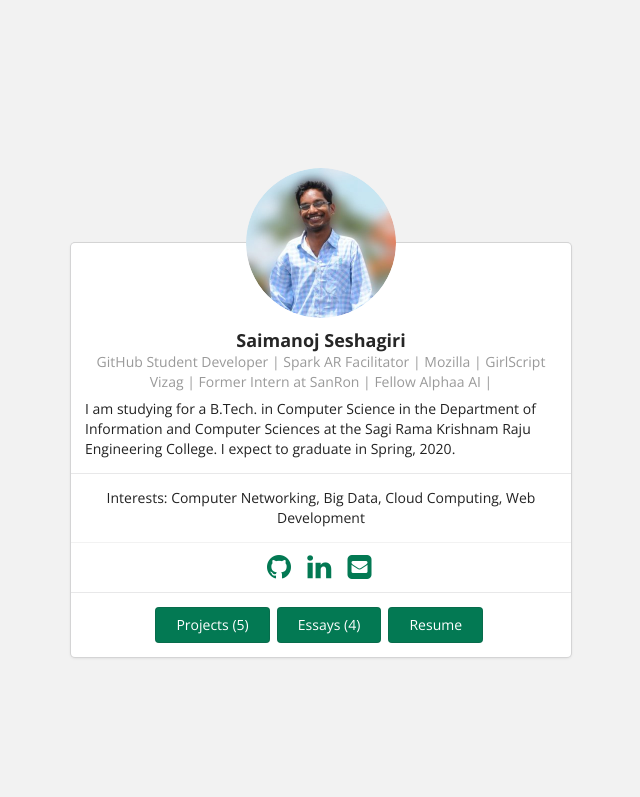
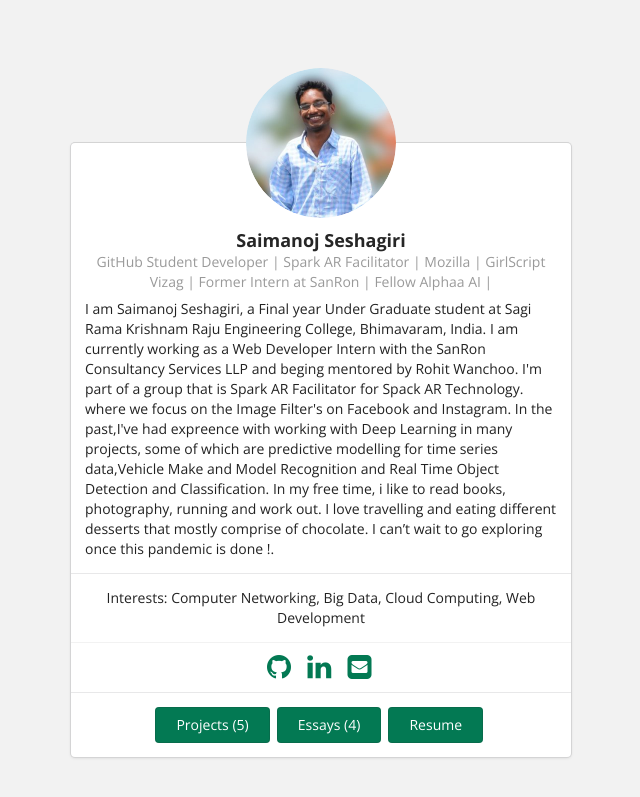
Before and after one commit to saimanoj75/saimanoj75kumar, a Jekyll site: the page built from index.html, in a window 1280 px wide. Shown: the top 797 px of the page, without its empty margins (319-959 px from the left). Built offline with Jekyll 4.4.1, drawn with Linux system fonts in a browser that asks for light colours.

Commit message:
Update bio.json

```diff
--- a/_data/bio.json
+++ b/_data/bio.json
@@ -5,7 +5,14 @@
     "picture": "https://saimanoj75.github.io/images/sai.jpg",
     "email": "saimanojseshagiri3@gmail.com",
     "phone": "950-595-5568",
-    "summary": "I am studying for a B.Tech. in Computer Science in the Department of Information and Computer Sciences at the Sagi Rama Krishnam Raju Engineering College. I expect to graduate in Spring, 2020.",
+    "summary": "I am Saimanoj Seshagiri, a Final year Under Graduate student at Sagi Rama Krishnam Raju Engineering College, Bhimavaram, India. I am currently working as a Web Developer Intern with the SanRon Consultancy Services LLP and beging mentored by Rohit Wanchoo. I'm part of a group that is Spark AR Facilitator for Spack AR Technology. where we focus on the Image Filter's on Facebook and Instagram.
+
+In the past,I've had expreence with working with Deep Learning in many projects, some of which are predictive modelling for time series data,Vehicle Make and Model Recognition and Real Time Object Detection and Classification.
+
+
+In my free time, i like to read books, photography, running and work out. I love travelling and eating different desserts that mostly comprise of chocolate. I can’t wait to go exploring once this pandemic is done !.
+
+",
     "location": {
       "address": "",
       "postalCode": "534006",
```
